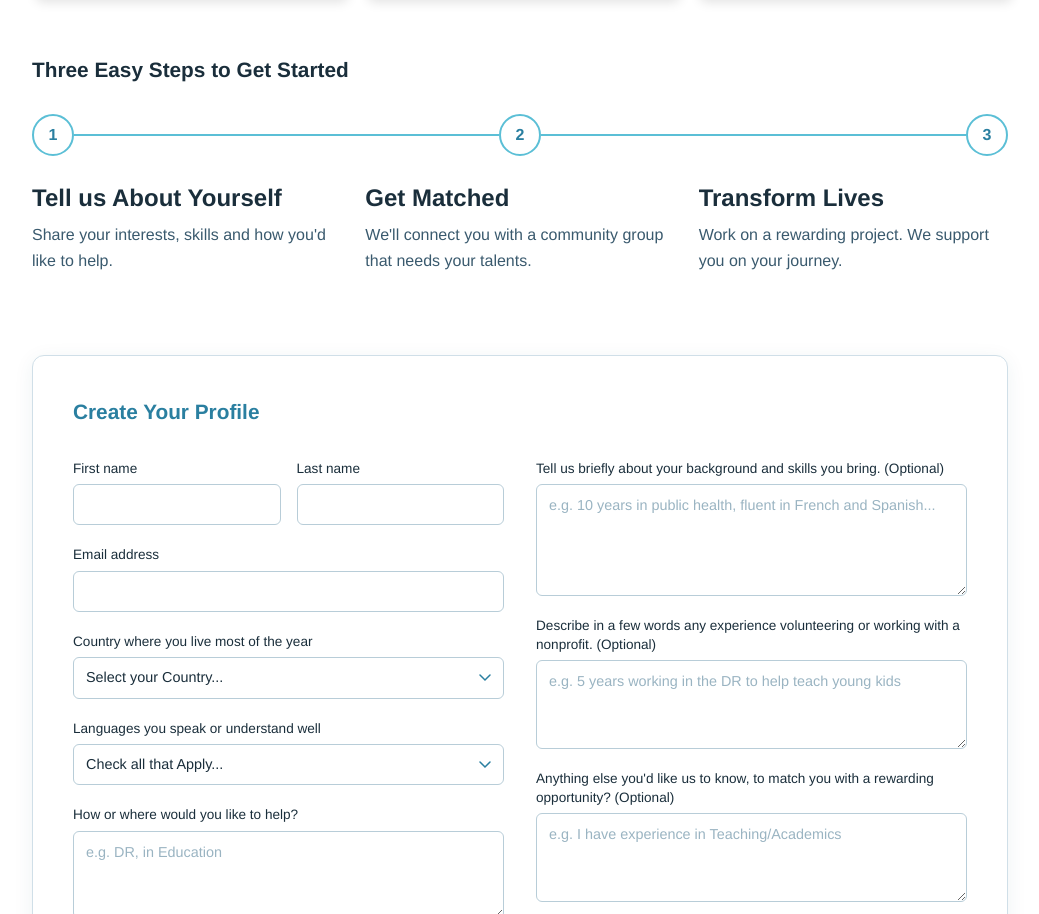
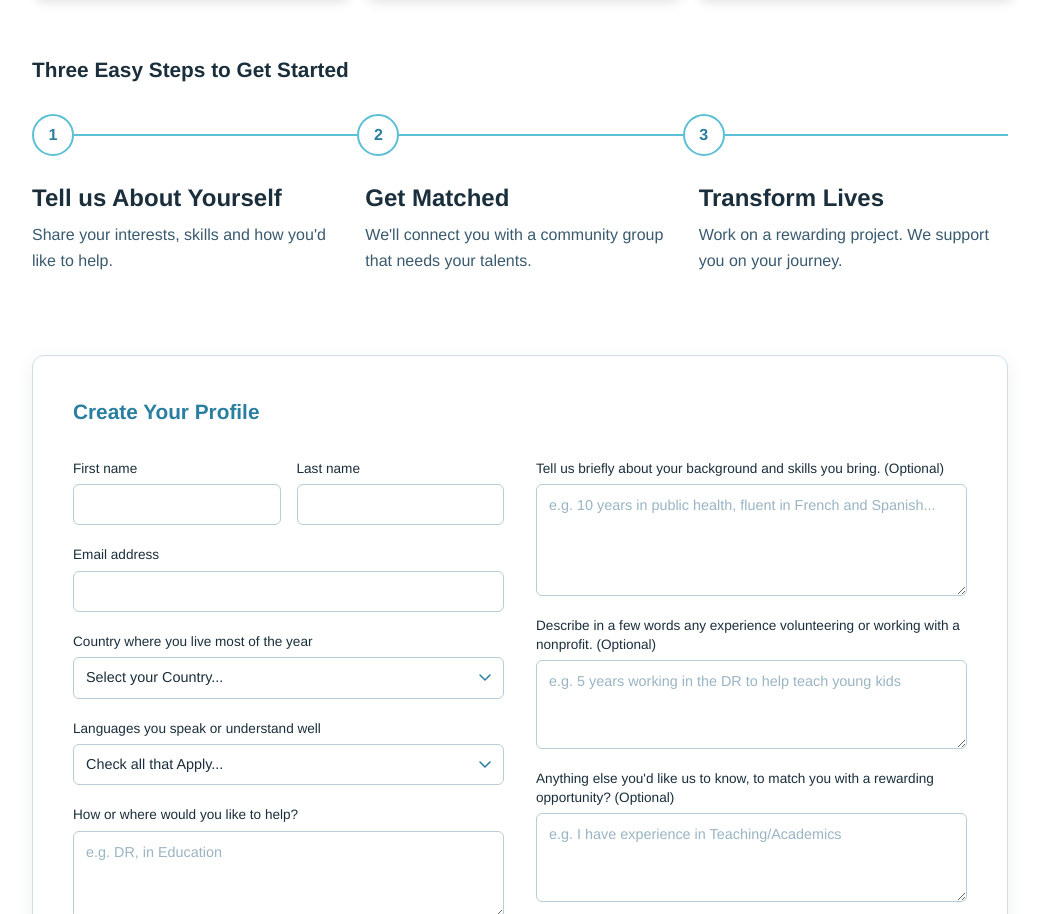
Before and after one commit to Scrubep/Acting-Globally-Final-Deliverable, a React (Vite) app: page /Volunteer in a window 1280 px wide. Shown: the part 1015-1929 px from the top of the page, without its empty margins (120-1159 px from the left). Built offline with nearby package versions, Linux system fonts and the light colour scheme.

Commit message:
changed step css for volunteer steps

```diff
--- a/src/components/Cards/ImpactCard.css
+++ b/src/components/Cards/ImpactCard.css
@@ -46,8 +46,8 @@
 
 /* ── Country label ── */
 .impact-card__country {
-  font-size: 0.78rem;
-  font-weight: 600;
+  font-size: 1rem;
+  font-weight: 500;
   letter-spacing: 0.08em;
   text-transform: uppercase;
   color: var(--ic-accent);
@@ -56,7 +56,7 @@
 /* ── Title ── */
 .impact-card__title {
   font-size: 1.35rem;
-  font-weight: 700;
+  font-weight: 600;
   color: var(--ic-text-dark);
   margin: 0;
   line-height: 1.3;
@@ -64,7 +64,7 @@
 
 /* ── Description ── */
 .impact-card__description {
-  font-size: 0.95rem;
+  font-size: 1rem;
   color: var(--ic-text-body);
   line-height: 1.65;
   margin: 0;
--- a/src/pages/Volunteer/Volunteer.css
+++ b/src/pages/Volunteer/Volunteer.css
@@ -147,12 +147,14 @@
   justify-content: center;
   background: #ffffff;
   z-index: 1;
+  position: relative;
 }
 
 .vs-step__line {
   flex: 1;
   height: 0.125rem;
   background: var(--vs-accent);
+  margin: 0;
 }
 
 /* Step text grid — 3 equal columns */
--- a/src/pages/Volunteer/Volunteer.jsx
+++ b/src/pages/Volunteer/Volunteer.jsx
@@ -75,6 +75,7 @@
           {i < steps.length - 1 && <div className="vs-step__line" />}
         </React.Fragment>
       ))}
+      <div className="vs-step__line" />
     </div>
     <div className="vs-steps__grid">
       {steps.map((step) => (
```
